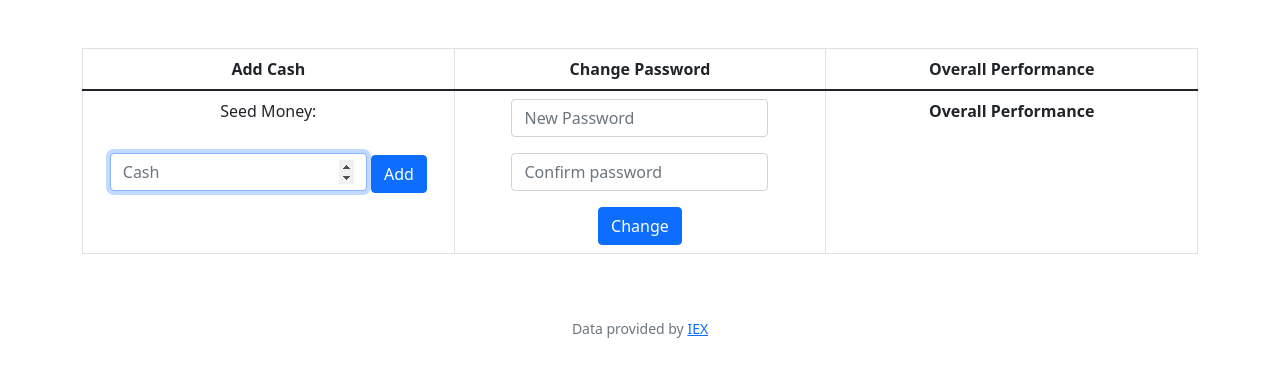
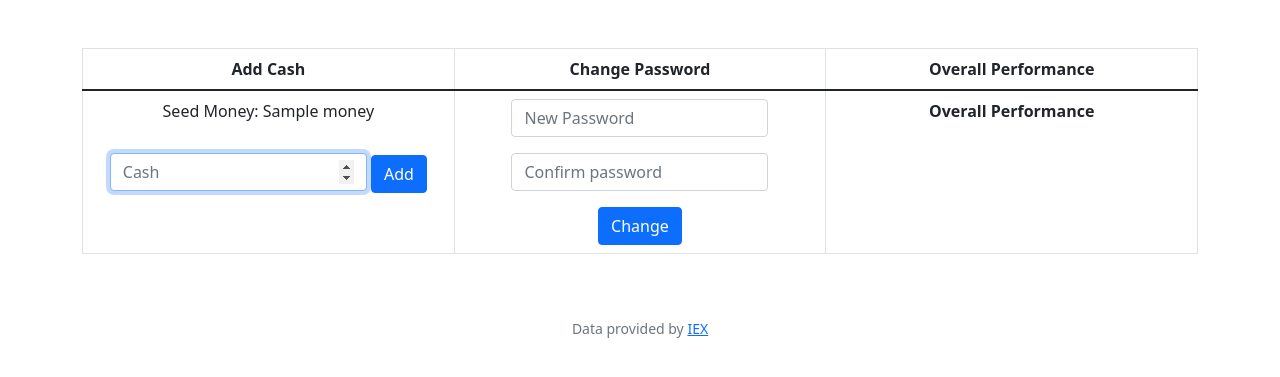
Before and after one commit to Dchoi0729/cs50, a Flask app: template finance/templates/profile.html in a window 1280 px wide. Shown: the part 76-453 px from the top of the page. Run offline with Flask 2, Linux system fonts and the light colour scheme; the template is opened without the code that fills it: most values are stand-ins (such as "Sample title", 1, 10 or a date in 2020); some libraries are stand-ins or nearby versions.

Commit message:
Sun, Jul 24, 2022, 10:20 AM +00:00

```diff
--- a/finance/app.py
+++ b/finance/app.py
@@ -95,14 +95,26 @@ def index():
 def account():
     """Add cash, change password and show overall profitability"""
 
-    cash = db.execute()
+    seed_cash = db.execute("SELECT seed_money FROM users WHERE id=?",session["user_id"])[0]["seed_money"]
+    left_cash = db.execute("SELECT cash FROM users WHERE id=?",session["user_id"])[0]["cash"]
 
     if request.method == "POST":
 
-        return render_template("profile.html")
+        # If user wants to add more cash
+        new_cash = 0
+        if request.form.get("cash"):
+            new_cash = int(request.form.get("cash"))
+
+        # Check if user supplied positive cash
+        if new_cash < 0:
+            return apology("You can only add more cash!")
+
+        db.execute("UPDATE users SET cash=?, seed_money=? WHERE id=?",left_cash+new_cash,seed_cash+new_cash,session["user_id"])
+
+        return render_template("profile.html", money = usd(seed_cash))
 
     if request.method == "GET":
-        return render_template("profile.html")
+        return render_template("profile.html", money = usd(seed_cash))
 
 
 @app.route("/buy", methods=["GET", "POST"])
--- a/finance/templates/profile.html
+++ b/finance/templates/profile.html
@@ -15,7 +15,7 @@
         </thead>
             <tr>
                 <td class="text-middle">
-                    Seed Money:
+                    Seed Money: {{money}}
                     <form action="/account" method="post">
                         <input id = "cash" autocomplete="off" autofocus class="form-control mx-auto w-auto" name="cash" min="0" placeholder="Cash" type="number">
                         <button class="btn btn-primary" type="submit">Add</button>
```
